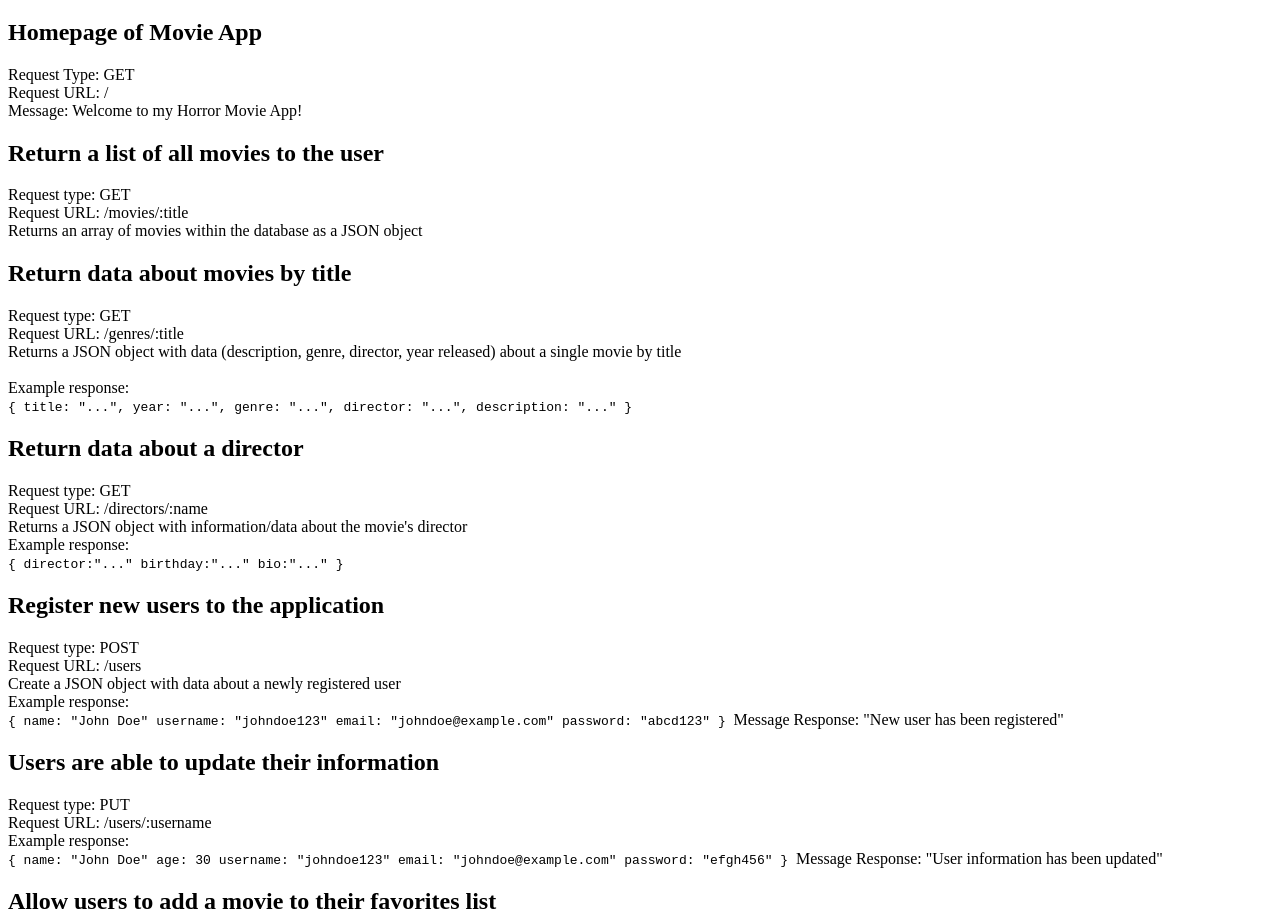
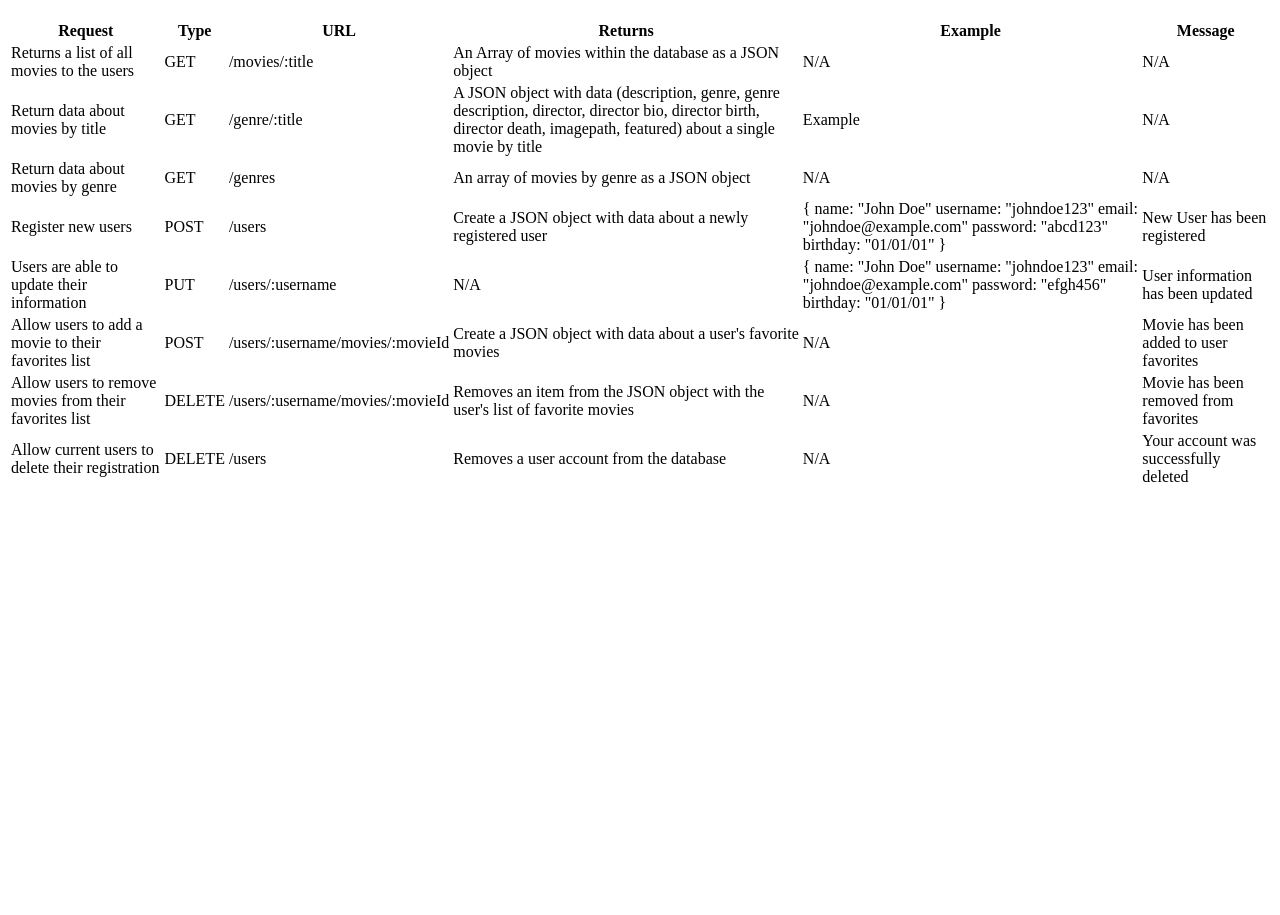
Before and after one commit to sarahschuller/Movie-API, a website: page public/documentation.html in a window 1280 px wide. Shown: the part 177-1092 px from the top of the page. After the commit the page ends 800 px from the top, so only its background shows below. Drawn offline with Linux system fonts and the light colour scheme.

Commit message:
Updated documentation to display features in a table

```diff
--- a/public/documentation.html
+++ b/public/documentation.html
@@ -12,101 +12,80 @@
     <p>A web application that provides users with access to information about a variety of movies, directors, and genres. Users are able to sign up, update their personal information, and create a list of their favorite movies.
     </p>
   <h1>Features</h1>
-  <h2>Homepage of Movie App</h2>
-  <p> Request Type: GET<br>
-    Request URL: / <br>
-  Message: Welcome to my Horror Movie App!<br>
-  </p>
+  <table>
+    <tr>
+      <th>Request</th>
+      <th>Type</th>
+      <th>URL</th>
+      <th>Returns</th>
+      <th>Example</th>
+      <th>Message</th>
+    </tr>
+    <tr>
+      <td>Returns a list of all movies to the users</td>
+      <td>GET</td>
+      <td>/movies/:title</td>
+      <td>An Array of movies within the database as a JSON object</td>
+      <td>N/A</td>
+      <td>N/A</td>
+    </tr>
+    <tr>
+      <td>Return data about movies by title</td>
+      <td>GET</td>
+      <td>/genre/:title</td>
+      <td>A JSON object with data (description, genre, genre description, director, director bio, director birth, director death, imagepath, featured) about a single movie by title</td>
+      <td>Example</td>
+      <td>N/A</td>
+    </tr>
+    <tr>
+      <td>Return data about movies by genre</td>
+      <td>GET</td>
+      <td>/genres</td>
+      <td>An array of movies by genre as a JSON object</td>
+      <td>N/A</td>
+      <td>N/A</td>
+    </tr>
+    <tr>
+      <td>Register new users</td>
+      <td>POST</td>
+      <td>/users</td>
+      <td>Create a JSON object with data about a newly registered user</td>
+      <td>{ name: "John Doe" username: "johndoe123" email: "johndoe@example.com" password: "abcd123"  birthday: "01/01/01" }</td>
+      <td>New User has been registered</td>
+    </tr>
+    <tr>
+      <td>Users are able to update their information</td>
+      <td>PUT</td>
+      <td>/users/:username</td>
+      <td>N/A</td>
+      <td>{ name: "John Doe" username: "johndoe123" email: "johndoe@example.com" password: "efgh456"  birthday: "01/01/01" }</td>
+      <td>User information has been updated</td>
+    </tr>
+    <tr>
+      <td>Allow users to add a movie to their favorites list</td>
+      <td>POST</td>
+      <td>/users/:username/movies/:movieId</td>
+      <td>Create a JSON object with data about a user's favorite movies</td>
+      <td>N/A</td>
+      <td>Movie has been added to user favorites</td>
+    </tr>
+    <tr>
+      <td>Allow users to remove movies from their favorites list</td>
+      <td>DELETE</td>
+      <td>/users/:username/movies/:movieId</td>
+      <td>Removes an item from the JSON object with the user's list of favorite movies</td>
+      <td>N/A</td>
+      <td>Movie has been removed from favorites</td>
+    </tr>
+    <tr>
+      <td>Allow current users to delete their registration</td>
+      <td>DELETE</td>
+      <td>/users</td>
+      <td>Removes a user account from the database</td>
+      <td>N/A</td>
+      <td>Your account was successfully deleted</td>
+    </tr>
+  </table>
 
-  <h2> Return a list of all movies to the user</h2>
-  <p>Request type: GET<br>
-    Request URL: /movies/:title<br>
-    Returns an array of movies within the database as a JSON object<br>
-  </p>
-
-  <h2> Return data about movies by title</h2>
-  <p>Request type: GET<br>
-    Request URL: /genres/:title<br>
-    Returns a JSON object with data (description, genre, director, year released) about a single movie by title<br>
-    <br>
-    Example response:<br>
-    <code>
-      {
-        title: "...",
-        year: "...",
-        genre: "...",
-        director: "...",
-        description: "..."
-      }
-    </code>
-  </p>
-
-  <h2> Return data about a director</h2>
-  <p> Request type: GET<br>
-    Request URL: /directors/:name<br>
-    Returns a JSON object with information/data about the movie's director <br>
-    Example response:<br>
-    <code>
-    {
-      director:"..."
-      birthday:"..."
-      bio:"..."
-    }
-    </code>
-  </p>
-
-  <h2> Register new users to the application</h2>
-  <p> Request type: POST<br>
-    Request URL: /users<br>
-    Create a JSON object with data about a newly registered user<br>
-    Example response:<br>
-    <code>
-      {
-        name: "John Doe"
-        username: "johndoe123"
-        email: "johndoe@example.com"
-        password: "abcd123"
-      }
-    </code>
-    Message Response: "New user has been registered"
-  </p>
-
-  <h2>Users are able to update their information</h2>
-  <p> Request type: PUT<br>
-    Request URL: /users/:username<br>
-    Example response:<br>
-    <code>
-      {
-        name: "John Doe"
-        age: 30
-        username: "johndoe123"
-        email: "johndoe@example.com"
-        password: "efgh456"
-      }
-    </code>
-    Message Response: "User information has been updated"
-  </p>
-
-  <h2>Allow users to add a movie to their favorites list</h2>
-  <p>Request type: POST<br>
-    Request URL: /users/:username/movies/:movieId<br>
-    Create a JSON object with data about a user's favorite movies<br>
-    Message response:"Movie has been added to user favorites"
-  </p>
-
-  <h2>Allow users to remove movies from their favorites list</h2>
-  <p>Request type: DELETE<br>
-    Request URL: /users/:username/movies/:movieId<br>
-    Removes an item from the JSON object with the user's list of favorite movies<br>
-    Message response: "Movie has been removed from favorites"
-  </p>
-
-  <h2>All current users to delete their registration</h2>
-  <p>Request type: DELETE<br>
-    Request URL: "/users"<br>
-    Removes a user account from the database<br>
-    Message response: "Your account was successfully deleted"
-  </p>
-
-</body>
+  </body>
 </html>
```
